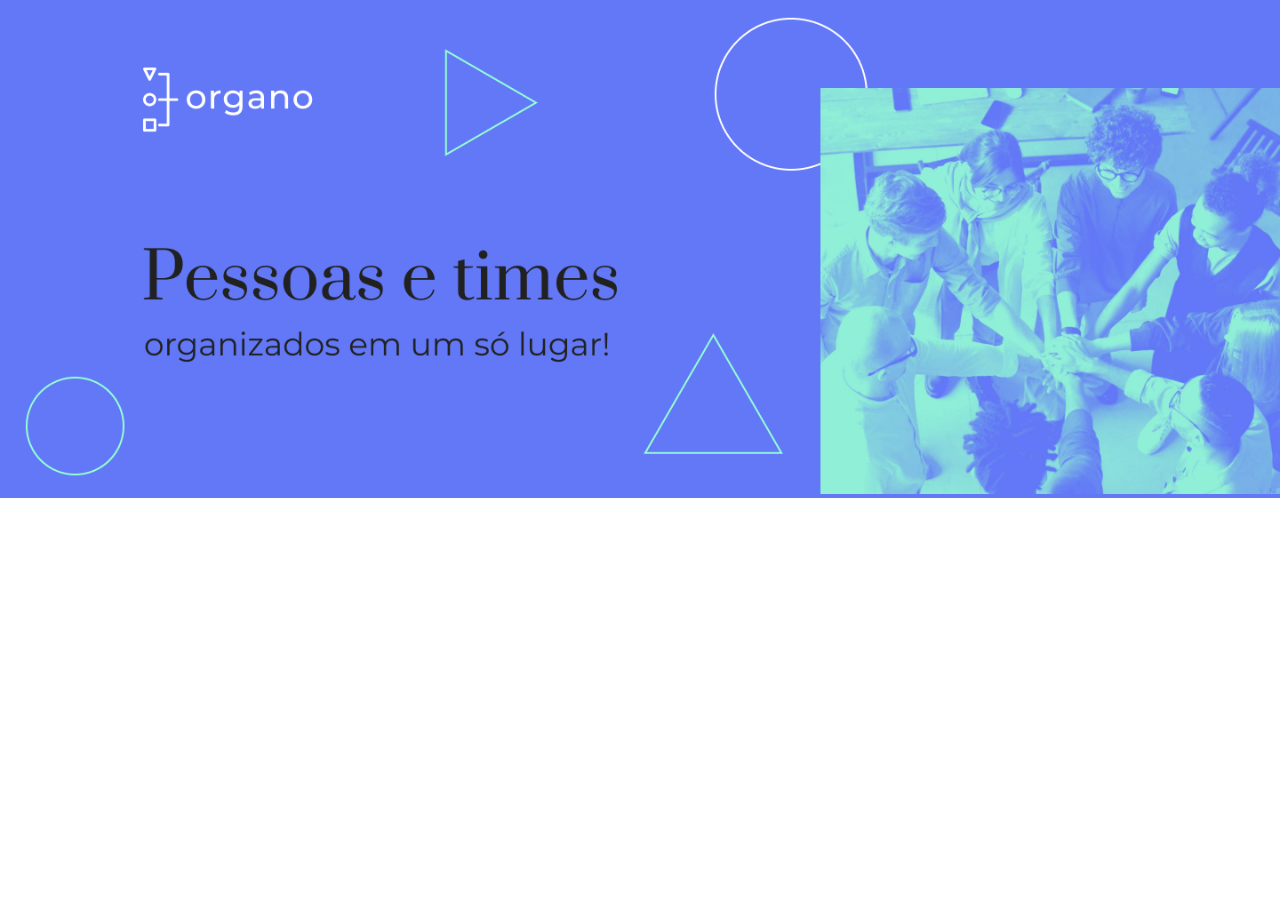
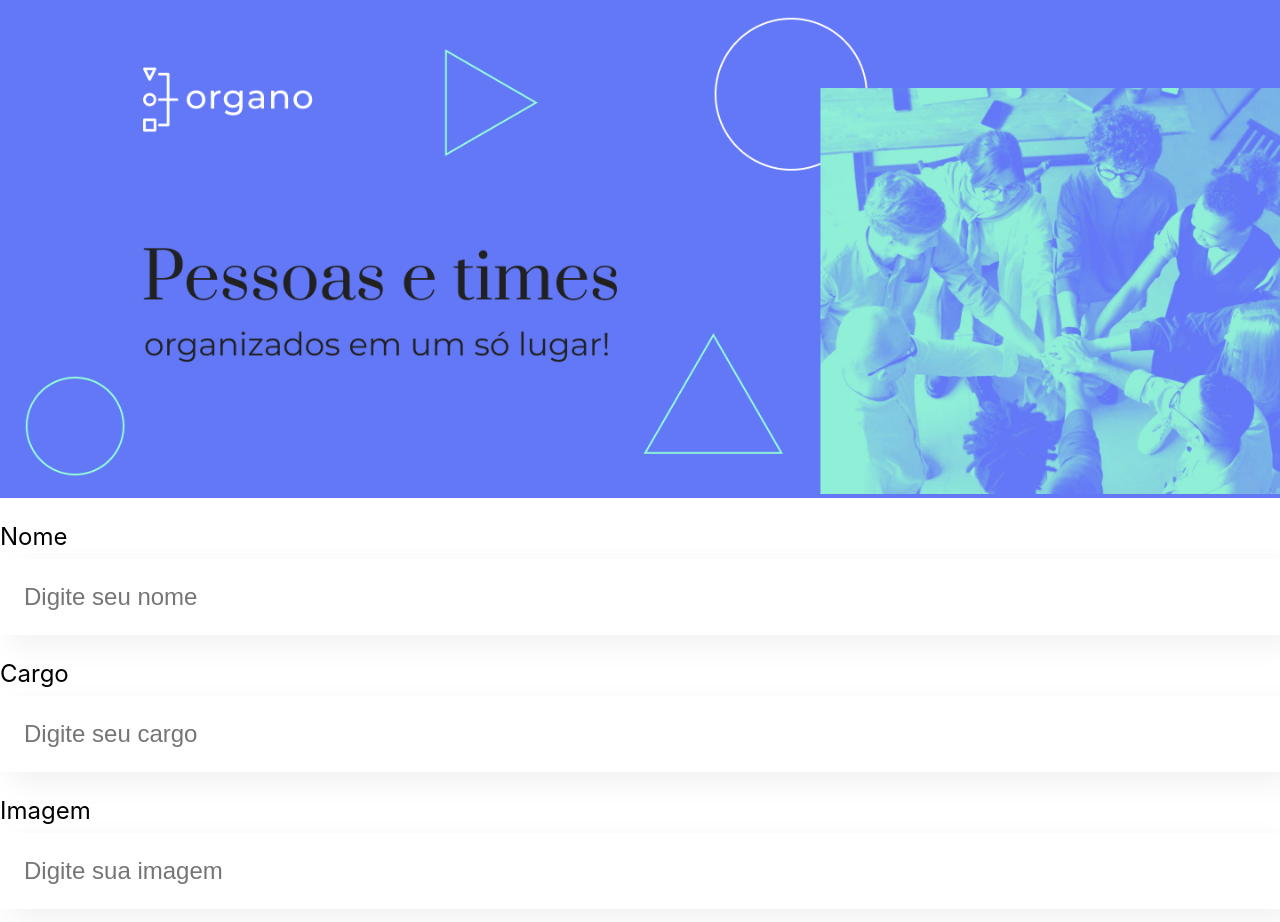
Before and after one commit to luacarol/organo, a React (Create React App) app in the folder organo/: page / in a window 1280 px wide. Shown: the top 922 px of the page. Before the commit the page ends 800 px from the top, so only its background shows below. Built offline with nearby package versions, Linux system fonts and the light colour scheme.

Commit message:
Text field added

```diff
--- a/organo/src/App.js
+++ b/organo/src/App.js
@@ -1,9 +1,13 @@
-import Banner from './components/Banner/Banner';
+import Banner from './components/Banner';
+import TextField from './components/TextField';
 
 function App() {
   return (
     <div className="App">
       <Banner />
+      <TextField label="Nome" placeholder="Digite seu nome"/>
+      <TextField label="Cargo" placeholder="Digite seu cargo"/>
+      <TextField label="Imagem" placeholder="Digite sua imagem"/>
     </div>
   );
 }
--- a/organo/src/components/Banner/Banner.js
+++ b/organo/src/components/Banner/Banner.js
@@ -1,11 +1,9 @@
 import './Banner.css'
 
-function Banner() {
+export const Banner = () => {
     return  (
         <header className="banner">
             <img src="/images/banner.png" alt="O banner principal da página do Organo"></img>
         </header>
     )
 }
-
-export default Banner
--- /dev/null
+++ b/organo/src/components/Banner/index.js
@@ -0,0 +1,3 @@
+import { Banner } from "./Banner";
+
+export default Banner
--- /dev/null
+++ b/organo/src/components/TextField/TextField.css
@@ -0,0 +1,19 @@
+.text-field {
+    margin: 24px 0;
+}
+
+.text-field label {
+    display: block;
+    margin-bottom: 8px;
+    font-size: 24px;
+}
+
+.text-field input {
+    background-color: #fff;
+    box-shadow: 10px 10px 30px rgba(0, 0, 0, 0.06);
+    width: 100%;
+    border: none;
+    font-size: 24px;
+    padding: 24px;
+    box-sizing: border-box;
+}
--- /dev/null
+++ b/organo/src/components/TextField/index.js
@@ -0,0 +1,12 @@
+import './TextField.css'
+
+const TextField = (props) => {
+    return (
+        <div className="text-field">
+            <label>{props.label}</label>
+            <input placeholder={props.placeholder}></input>
+        </div>
+    )
+}
+
+export default TextField
```
